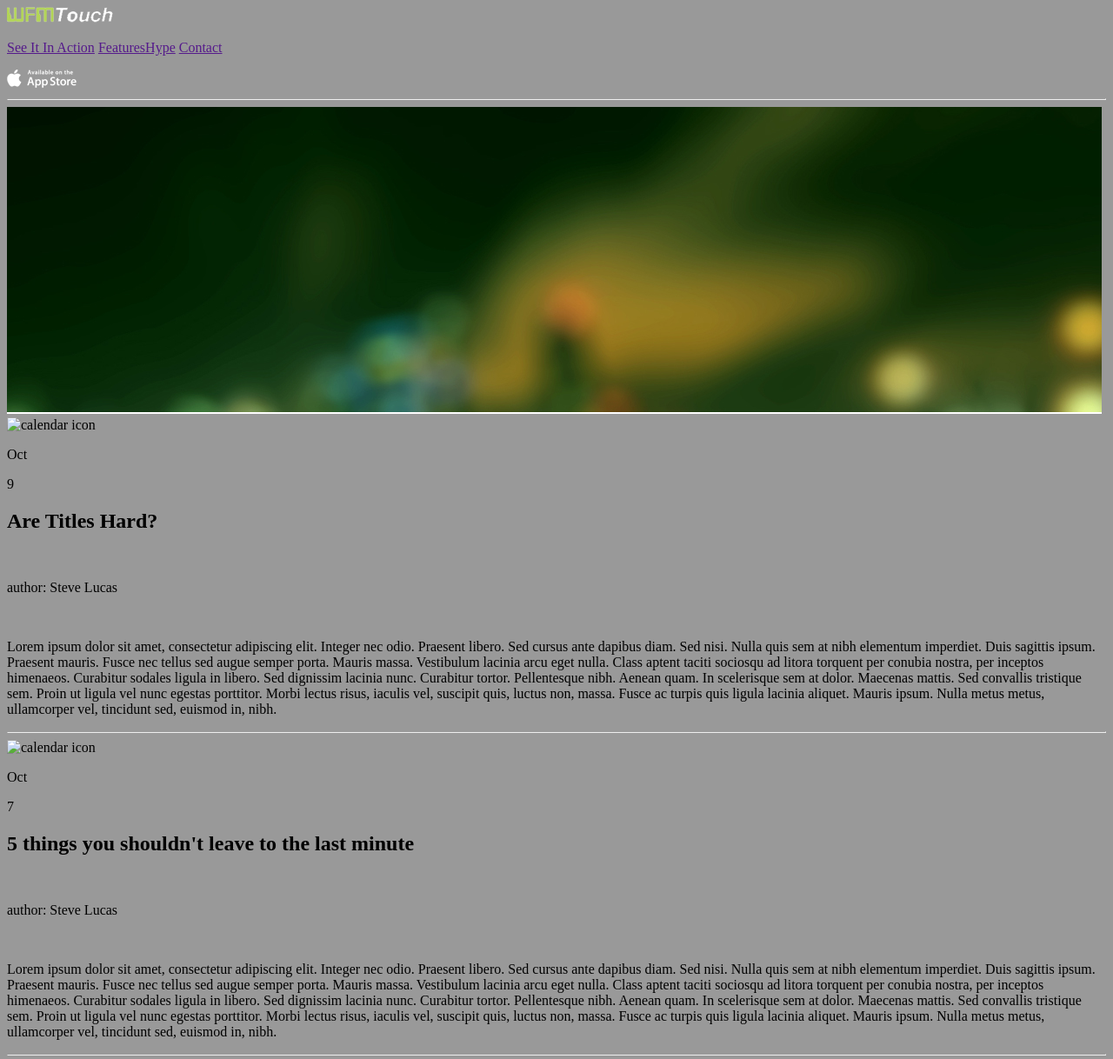
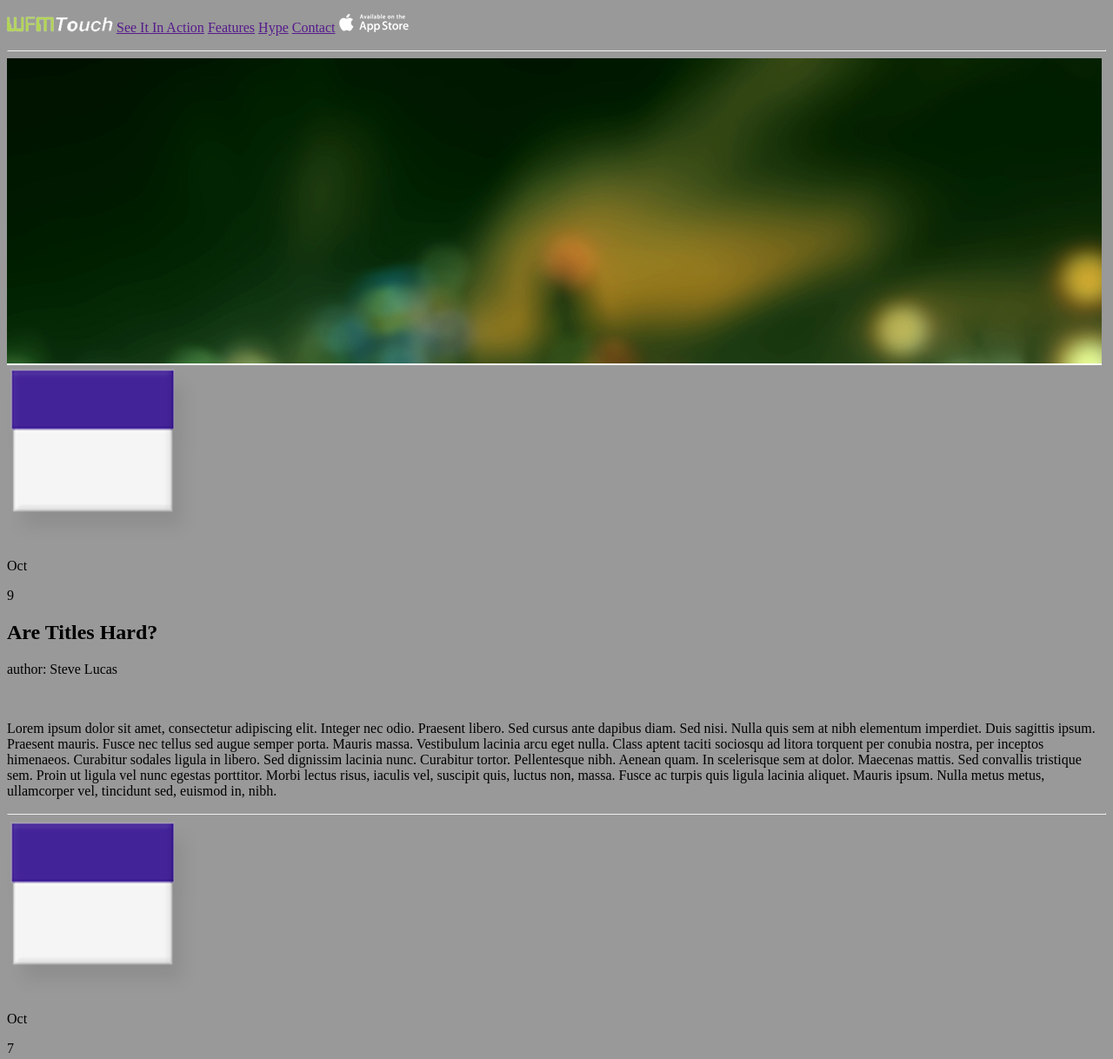
Before and after one commit to oneiamfor/html, a plain HTML site: page blog.html in a window 1280 px wide. Shown: the top 1218 px of the page at 87% size. Drawn offline with Linux system fonts and the light colour scheme.

Commit message:
blog work completed

```diff
--- a/blog.html
+++ b/blog.html
@@ -11,27 +11,27 @@
 		<!-- This page will be the blog page for the assignment -->
 		<!-- Top/Menu Header Section -->
 		<!-- Insert Logo, Main/Anchor Links, App Store -->
-		<a href="index.html"><img src="images\desktop\wfmt_logo.png" alt="WFMTouch Logo"></a> <p> <a href="">See It In Action</a> <a href="">Features</a><a href="">Hype</a> <a href="">Contact</a></p> <a href="#appstorelink"><img src="images\desktop\appleStore_logo.png" alt="Apple App Store Logo"></a>
+		<p><a href="index.html"><img src="images\desktop\wfmt_logo.png" alt="WFMTouch Logo"></a>  <a href="">See It In Action</a> <a href="">Features</a> <a href="">Hype</a> <a href="">Contact</a> <a href="#appstorelink"><img src="images\desktop\appleStore_logo.png" alt="Apple App Store Logo"></a></p>
 		<!-- Insert Divider Line-->
 		<hr>
 		<!-- Banner Background, Page Title "Blog" -->
 		<!-- Image background to use some CSS3 scroll and view effect -->
 		<img src="images\desktop\background_001.jpg" alt="background">
 		<!-- Blog section 1 -->
-		<img src="images\desktop\icon_calendar.jpg" alt="calendar icon">
+		<img src="images\desktop\icon_calendar.png" alt="calendar icon">
 		<p>Oct</p>
 		<p>9</p>
-		<h2>Are Titles Hard?</h2><br>
+		<h2>Are Titles Hard?</h2>
 		<p>author: Steve Lucas</p><br>
 		<p>Lorem ipsum dolor sit amet, consectetur adipiscing elit. Integer nec odio. Praesent libero. Sed cursus ante dapibus diam. Sed nisi. Nulla quis sem at nibh elementum imperdiet. Duis sagittis ipsum. Praesent mauris. Fusce nec tellus sed augue semper porta. Mauris massa. Vestibulum lacinia arcu eget nulla. Class aptent taciti sociosqu ad litora torquent per conubia nostra, per inceptos himenaeos. Curabitur sodales ligula in libero. Sed dignissim lacinia nunc.
 
 		Curabitur tortor. Pellentesque nibh. Aenean quam. In scelerisque sem at dolor. Maecenas mattis. Sed convallis tristique sem. Proin ut ligula vel nunc egestas porttitor. Morbi lectus risus, iaculis vel, suscipit quis, luctus non, massa. Fusce ac turpis quis ligula lacinia aliquet. Mauris ipsum. Nulla metus metus, ullamcorper vel, tincidunt sed, euismod in, nibh.</p>
 		<hr>
 		<!-- Blog section 2 -->
-		<img src="images\desktop\icon_calendar.jpg" alt="calendar icon">
+		<img src="images\desktop\icon_calendar.png" alt="calendar icon">
 		<p>Oct</p>
 		<p>7</p>
-		<h2>5 things you shouldn't leave to the last minute</h2><br>
+		<h2>5 things you shouldn't leave to the last minute</h2>
 		<p>author: Steve Lucas</p><br>
 		<p>Lorem ipsum dolor sit amet, consectetur adipiscing elit. Integer nec odio. Praesent libero. Sed cursus ante dapibus diam. Sed nisi. Nulla quis sem at nibh elementum imperdiet. Duis sagittis ipsum. Praesent mauris. Fusce nec tellus sed augue semper porta. Mauris massa. Vestibulum lacinia arcu eget nulla. Class aptent taciti sociosqu ad litora torquent per conubia nostra, per inceptos himenaeos. Curabitur sodales ligula in libero. Sed dignissim lacinia nunc.
 
```
Also changed, not shown: index.html (+1 -1 lines).
